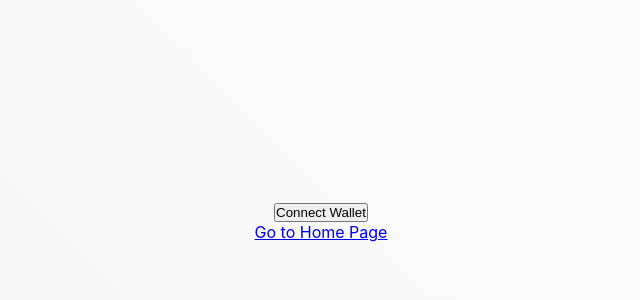
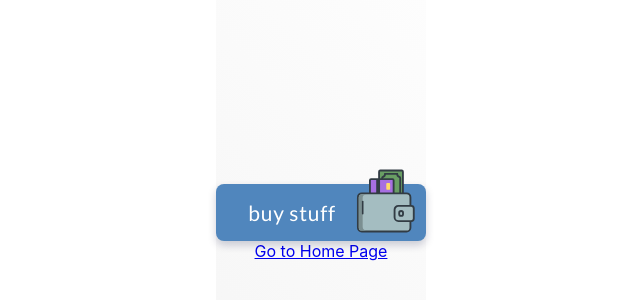
Before and after one commit to meinhoonharsh/gitnft, a React (Create React App) app: page / in a window 1280 px wide. Shown: the part 178-478 px from the top of the page, without its empty margins (319-959 px from the left). Built offline with nearby package versions, Linux system fonts and the light colour scheme.

Commit message:
Created ConnectButton

```diff
--- /dev/null
+++ b/src/components/ConnectButton.js
@@ -0,0 +1,95 @@
+import React from "react";
+import "./ConnectButton.scss";
+
+export default function ConnectButton() {
+  return (
+    <div>
+      <button className="button">
+        <span className="button__text">
+          <span>b</span>
+          <span>u</span>y
+        </span>
+        <span> </span>
+        <span>s</span>
+        <span>t</span>
+        <span>u</span>
+        <span>f</span>
+        <span>f</span>
+        <svg
+          className="button__svg"
+          role="presentational"
+          viewBox="0 0 600 600"
+        >
+          <defs>
+            <clipPath id="myClip">
+              <rect x={0} y={0} width="100%" height="50%" />
+            </clipPath>
+          </defs>
+          <g clipPath="url(#myClip)">
+            <g id="money">
+              <path
+                d="M441.9,116.54h-162c-4.66,0-8.49,4.34-8.62,9.83l.85,278.17,178.37,2V126.37C450.38,120.89,446.56,116.52,441.9,116.54Z"
+                fill="#699e64"
+                stroke="#323c44"
+                strokeMiterlimit={10}
+                strokeWidth={14}
+              />
+              <path
+                d="M424.73,165.49c-10-2.53-17.38-12-17.68-24H316.44c-.09,11.58-7,21.53-16.62,23.94-3.24.92-5.54,4.29-5.62,8.21V376.54H430.1V173.71C430.15,169.83,427.93,166.43,424.73,165.49Z"
+                fill="#699e64"
+                stroke="#323c44"
+                strokeMiterlimit={10}
+                strokeWidth={14}
+              />
+            </g>
+            <g id="creditcard">
+              <path
+                d="M372.12,181.59H210.9c-4.64,0-8.45,4.34-8.58,9.83l.85,278.17,177.49,2V191.42C380.55,185.94,376.75,181.57,372.12,181.59Z"
+                fill="#a76fe2"
+                stroke="#323c44"
+                strokeMiterlimit={10}
+                strokeWidth={14}
+              />
+              <path
+                d="M347.55,261.85H332.22c-3.73,0-6.76-3.58-6.76-8v-35.2c0-4.42,3-8,6.76-8h15.33c3.73,0,6.76,3.58,6.76,8v35.2C354.31,258.27,351.28,261.85,347.55,261.85Z"
+                fill="#ffdc67"
+              />
+              <path d="M249.73,183.76h28.85v274.8H249.73Z" fill="#323c44" />
+            </g>
+          </g>
+          <g id="wallet">
+            <path
+              d="M478,288.23h-337A28.93,28.93,0,0,0,112,317.14V546.2a29,29,0,0,0,28.94,28.95H478a29,29,0,0,0,28.95-28.94h0v-229A29,29,0,0,0,478,288.23Z"
+              fill="#a4bdc1"
+              stroke="#323c44"
+              strokeMiterlimit={10}
+              strokeWidth={14}
+            />
+            <path
+              d="M512.83,382.71H416.71a28.93,28.93,0,0,0-28.95,28.94h0V467.8a29,29,0,0,0,28.95,28.95h96.12a19.31,19.31,0,0,0,19.3-19.3V402a19.3,19.3,0,0,0-19.3-19.3Z"
+              fill="#a4bdc1"
+              stroke="#323c44"
+              strokeMiterlimit={10}
+              strokeWidth={14}
+            />
+            <path
+              d="M451.46,435.79v7.88a14.48,14.48,0,1,1-29,0v-7.9a14.48,14.48,0,0,1,29,0Z"
+              fill="#a4bdc1"
+              stroke="#323c44"
+              strokeMiterlimit={10}
+              strokeWidth={14}
+            />
+            <path
+              d="M147.87,541.93V320.84c-.05-13.2,8.25-21.51,21.62-24.27a42.71,42.71,0,0,1,7.14-1.32l-29.36-.63a67.77,67.77,0,0,0-9.13.45c-13.37,2.75-20.32,12.57-20.27,25.77l.38,221.24c-1.57,15.44,8.15,27.08,25.34,26.1l33-.19c-15.9,0-28.78-10.58-28.76-25.93Z"
+              fill="#7b8f91"
+            />
+            <path
+              d="M148.16,343.22a6,6,0,0,0-6,6v92a6,6,0,0,0,12,0v-92A6,6,0,0,0,148.16,343.22Z"
+              fill="#323c44"
+            />
+          </g>
+        </svg>
+      </button>
+    </div>
+  );
+}
--- /dev/null
+++ b/src/components/ConnectButton.scss
@@ -0,0 +1,84 @@
+/* only animate if the device supports hover */
+@media (hover: hover) {
+    #creditcard {
+      /*  set start position */
+      transform: translateY(110px);
+      transition: transform 0.1s ease-in-out;
+      /*  set transition for mouse enter & exit */
+    }
+
+    #money {
+      /*  set start position */
+      transform: translateY(180px);
+      transition: transform 0.1s ease-in-out;
+      /*  set transition for mouse enter & exit */
+    }
+
+    button:hover #creditcard {
+      transform: translateY(0px);
+      transition: transform 0.2s ease-in-out;
+      /*  overide transition for mouse enter */
+    }
+
+    button:hover #money {
+      transform: translateY(0px);
+      transition: transform 0.3s ease-in-out;
+      /*  overide transition for mouse enter */
+    }
+  }
+
+  @keyframes bounce {
+    0% {
+      transform: translateY(0);
+    }
+    50% {
+      transform: translateY(-0.25rem);
+    }
+    100% {
+      transform: translateY(0);
+    }
+  }
+
+  .button:hover .button__text span {
+    transform: translateY(-0.25rem);
+    transition: transform .2s ease-in-out;
+  }
+
+  /* styling */
+
+  @import url("https://fonts.googleapis.com/css2?family=Lato:wght@300;400&display=swap");
+
+  body {
+    height: 100vh;
+    display: flex;
+    align-items: center;
+    justify-content: center;
+  }
+
+  .button {
+    border: none;
+    outline: none;
+    background-color: purple;
+    padding: 1rem 90px 1rem 2rem;
+    position: relative;
+    border-radius: 8px;
+    letter-spacing: 0.7px;
+    background-color: #5086bd;
+    color: #fff;
+    font-size: 21px;
+    font-family: "Lato", sans-serif;
+    cursor: pointer;
+    box-shadow: rgba(0, 9, 61, 0.2) 0px 4px 8px 0px;
+  }
+
+  .button:active {
+    transform: translateY(1px);
+  }
+
+  .button__svg {
+    position: absolute;
+    overflow: visible;
+    bottom: 6px;
+    right: 0.2rem;
+    height: 140%;
+  }
--- a/src/pages/Index.js
+++ b/src/pages/Index.js
@@ -1,13 +1,12 @@
 import React from "react";
+import ConnectButton from "../components/ConnectButton";
 import "./Index.scss";
 
 export default function Index() {
   return (
     <div className="index-page">
       <div className="container">
-        <button className=" button connect-wallet-button">
-          Connect Wallet
-        </button>
+        <ConnectButton />
         <a href="/home">Go to Home Page</a>
       </div>
     </div>
```
